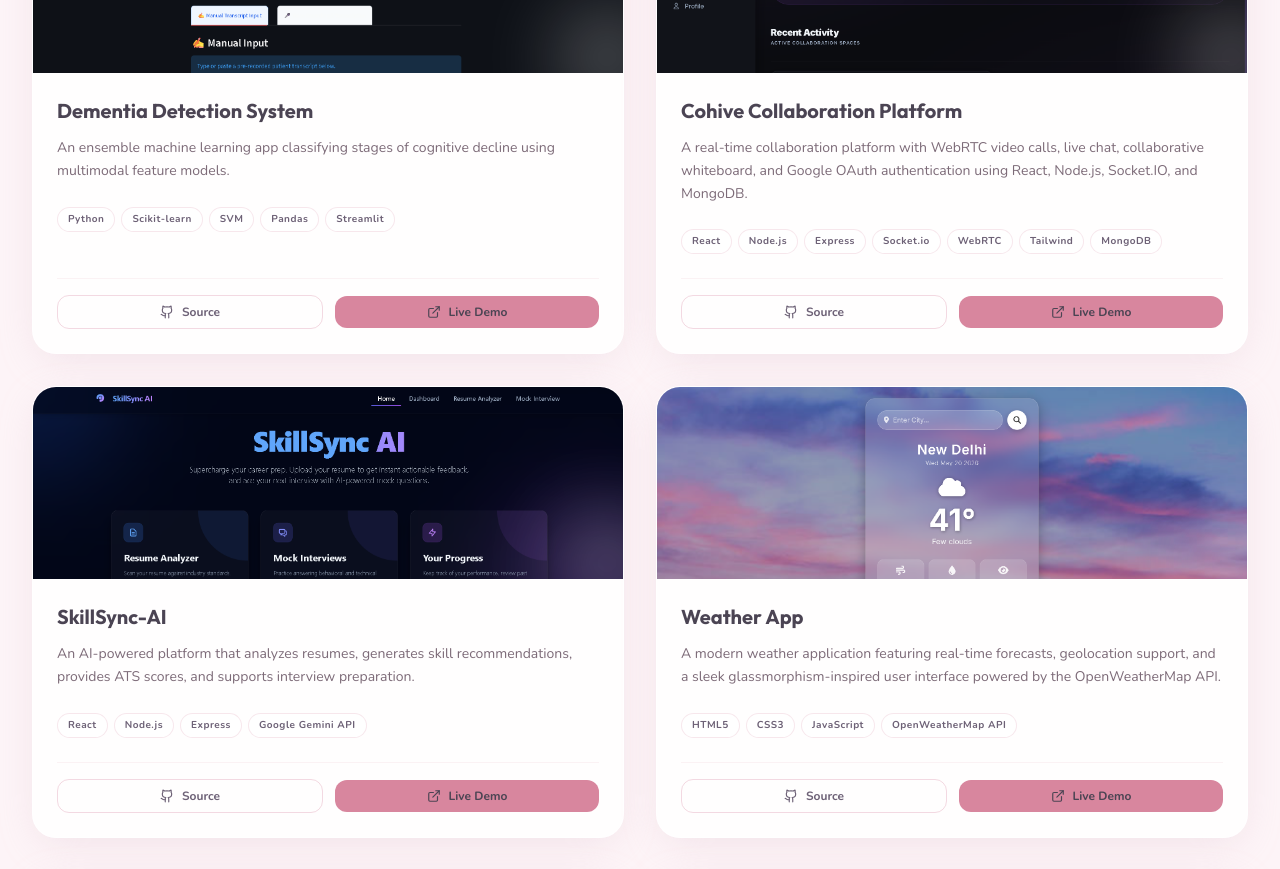
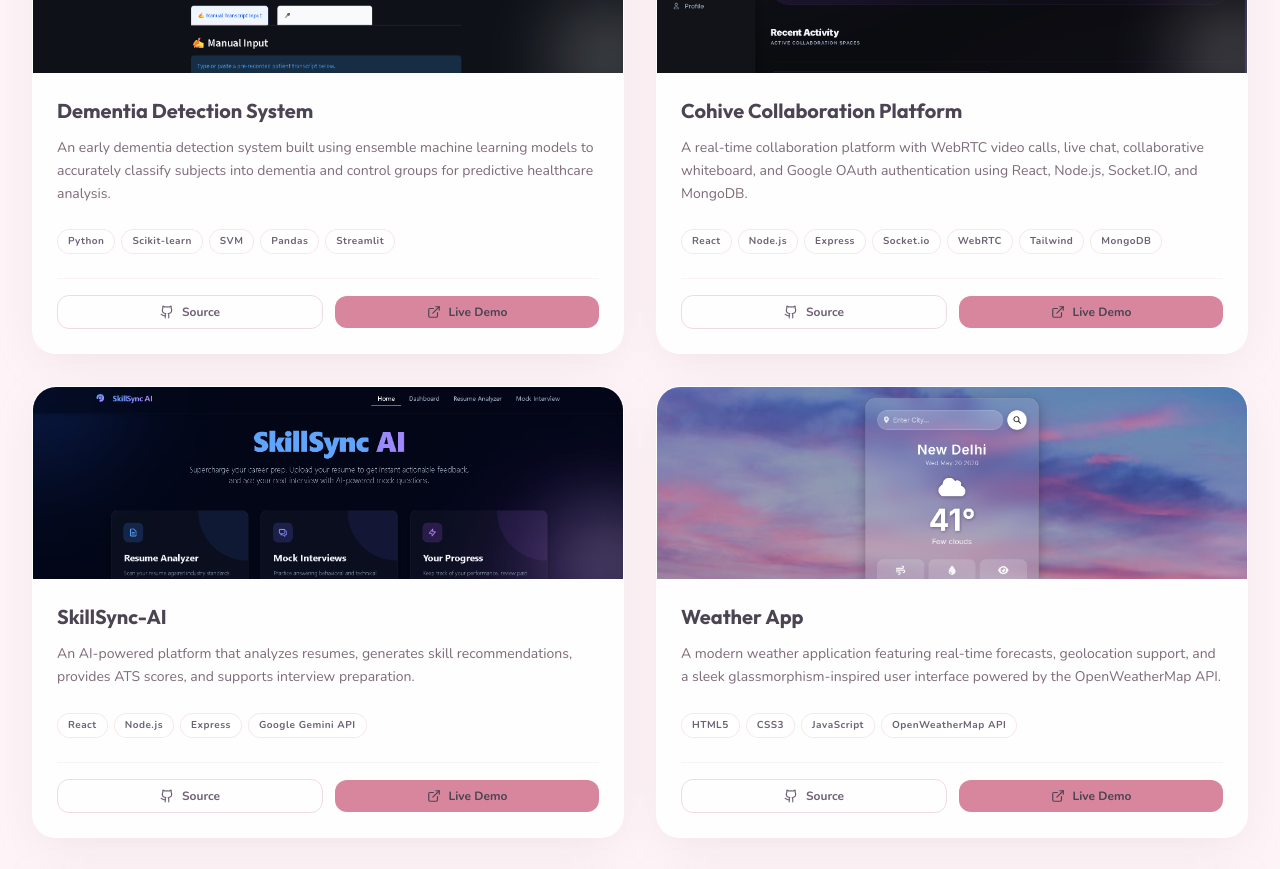
Before and after one commit to ashitajha10/Portfolio, a React (Vite) app: page / in a window 1280 px wide. Shown: the part 2420-3289 px from the top of the page. Built offline with nearby package versions, Linux system fonts and the light colour scheme.

Commit message:
fix: update project description for dementia detection system

```diff
--- a/src/sections/Projects.jsx
+++ b/src/sections/Projects.jsx
@@ -8,7 +8,7 @@
     id: 1,
     title: 'Dementia Detection System',
     category: 'ml',
-    desc: 'An ensemble machine learning app classifying stages of cognitive decline using multimodal feature models.',
+    desc: 'An early dementia detection system built using ensemble machine learning models to accurately classify subjects into dementia and control groups for predictive healthcare analysis.',
     tech: ['Python', 'Scikit-learn', 'SVM', 'Pandas', 'Streamlit'],
     gitLink: 'https://github.com/ashitajha10/dementia-detector',
     demoLink: 'https://dementia-detector-hnewlxbymq3b5dw6neqg2f.streamlit.app/',
```
